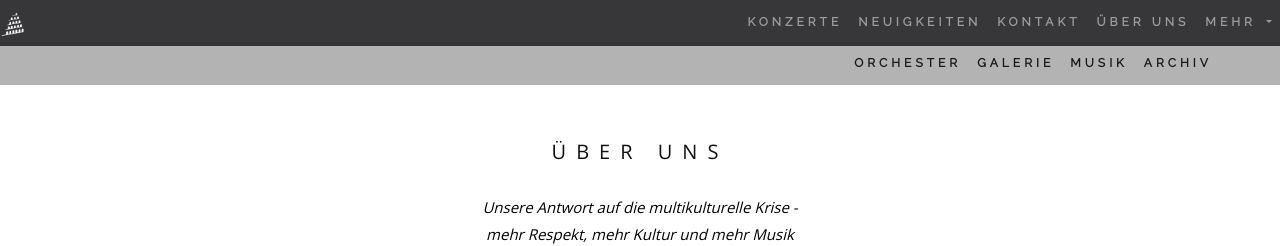
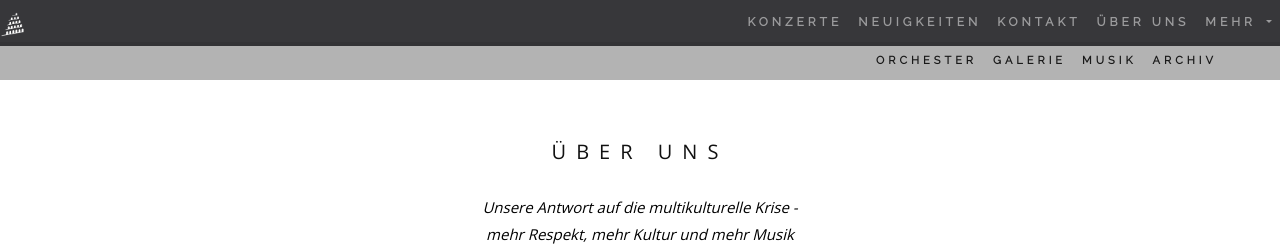
Before and after one commit to goroglev/goroglev.github.io, a Jekyll site: the page built from about/index.html, in a window 1280 px wide. Shown: the top 246 px of the page. Built offline with Jekyll 4.4.1, drawn with Linux system fonts in a browser that asks for light colours; nearby versions of some CDN libraries; comment, search, counter and statistics services are not loaded.

Commit message:
refactor about second navigtion

```diff
--- a/styles/main.css
+++ b/styles/main.css
@@ -173,12 +173,12 @@
          background-color: #ababab;
          font-family: 'Raleway', Montserrat, sans-serif;
          margin-bottom: 0;
-         font-size: 12px !important;
+         font-size: 11px !important;
          font-weight: 600;
          letter-spacing: 4px;
          opacity: 0.9;
          z-index: 1;
-         padding: 2pt 0;
+         padding: 1pt 0;
      }
 
      .fixed-top-2 li a,
```
